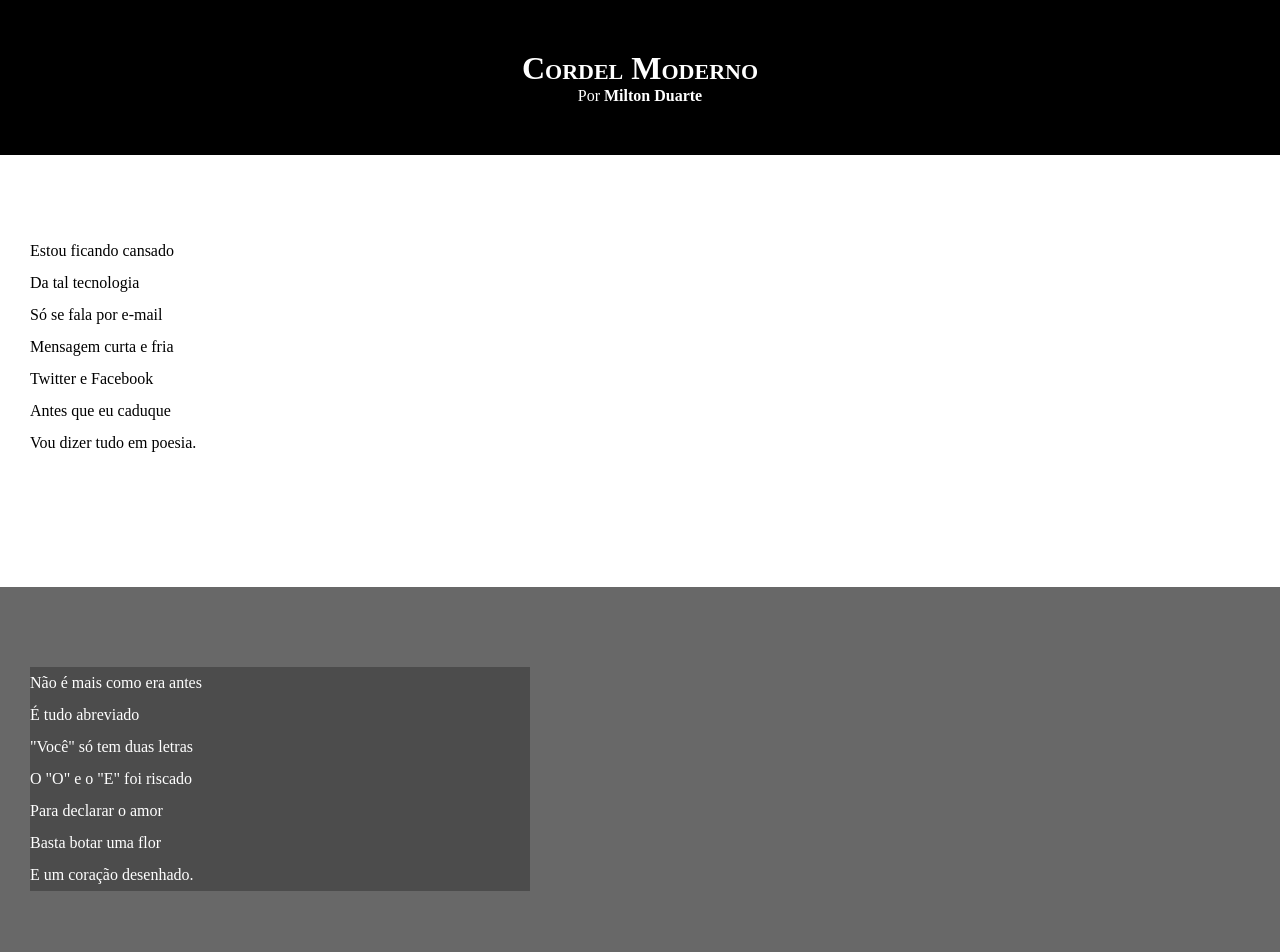
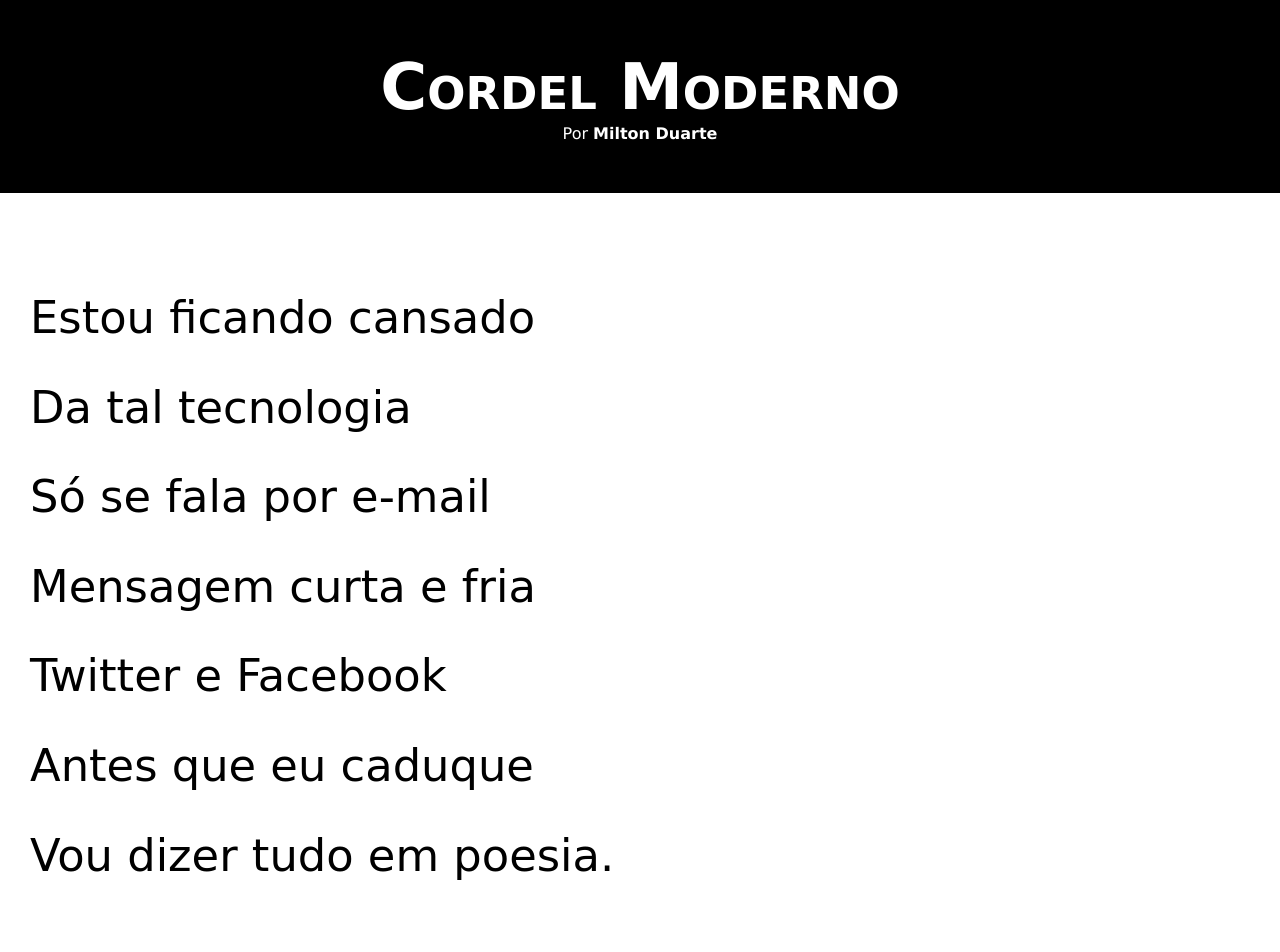
Before and after one commit to MarcosSomel/html-css-revisao, a plain HTML site: page projetos/guanabara/cordel.html in a window 1280 px wide. Shown: the top 952 px of the page. Drawn offline with Linux system fonts and the light colour scheme.

Commit message:
atualização de estilos

```diff
--- a/projetos/guanabara/estilo/style.css
+++ b/projetos/guanabara/estilo/style.css
@@ -5,7 +5,17 @@
     padding: 0px;
 }
 
+@import url('https://fonts.googleapis.com/css2?family=Passion+One&display=swap');
+
+@import url('https://fonts.googleapis.com/css2?family=Passion+One&family=Sriracha&display=swap');
+
+:root {
+    --font1: Verdana, Geneva, Tahoma, sans-serif;
+    --font2: 'Passion One', cursive;
+    --font3: 'Sriracha', cursive;
+}
 html, body {
+    font-family: var(--font1);
     min-height: 100vh;
     background-color: darkgray;
 }
@@ -17,6 +27,8 @@ header {
 header h1 {
     padding-top: 50px;
     font-variant: small-caps;
+    font-family: var(--font2);
+    font-size: 5vw;
 }
 header p {
     padding-bottom: 50px;
@@ -34,6 +46,8 @@ section {
     padding-bottom: 10vw;
     line-height: 2em;
     padding-left: 30px;
+    font-family: var(--font3);
+    font-size: 3.5vw;
 }
 section.normal {
     background-color: white;
@@ -44,8 +58,10 @@ section.imagem {
     color: white;
 }
 section.imagem > p {
+
     background-color: rgba(0, 0, 0, 0.269);
-    max-width: 500px;
+    display: inline-block;
+    padding: 5px;
 }
 footer {
     background-color: black;
```
